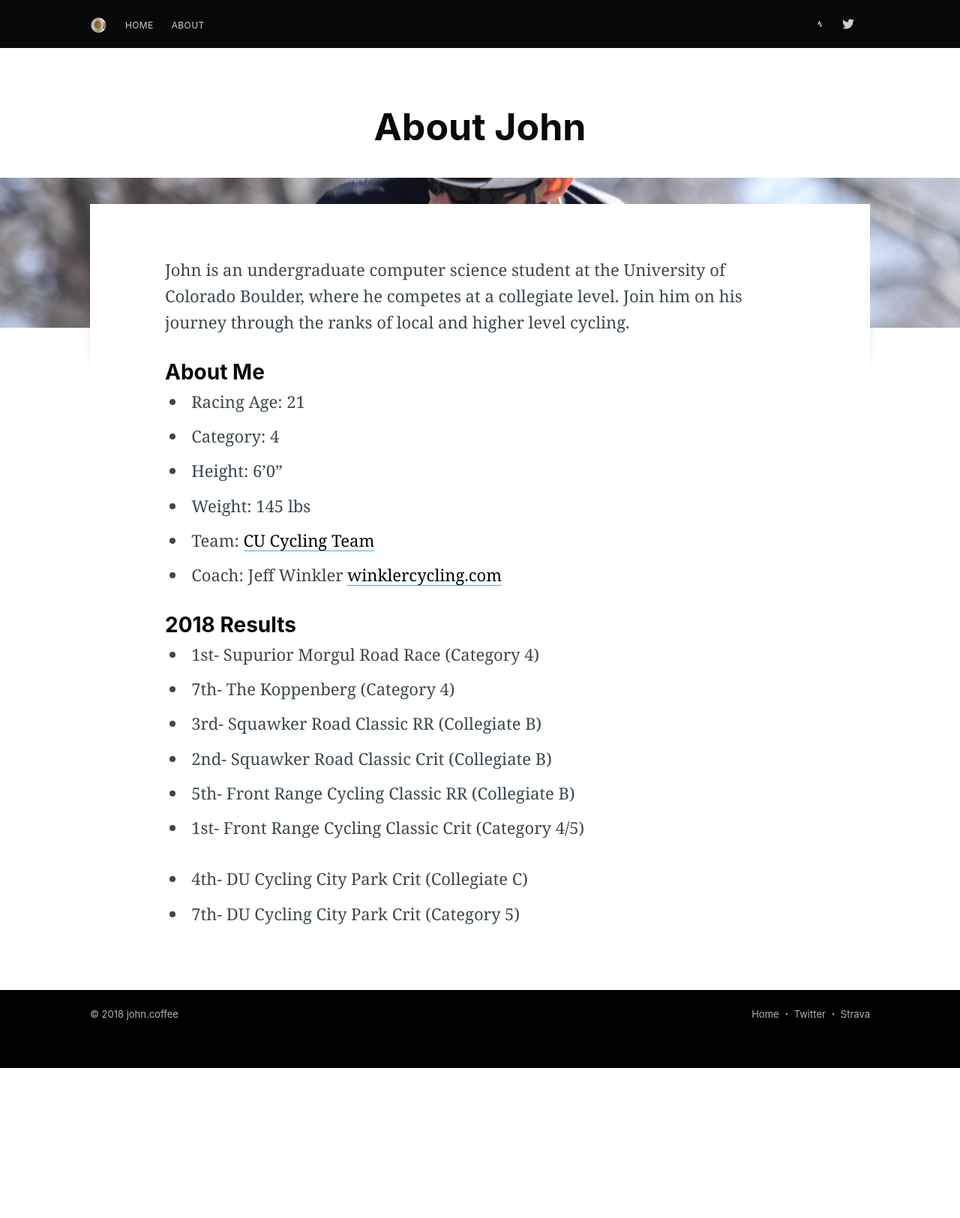
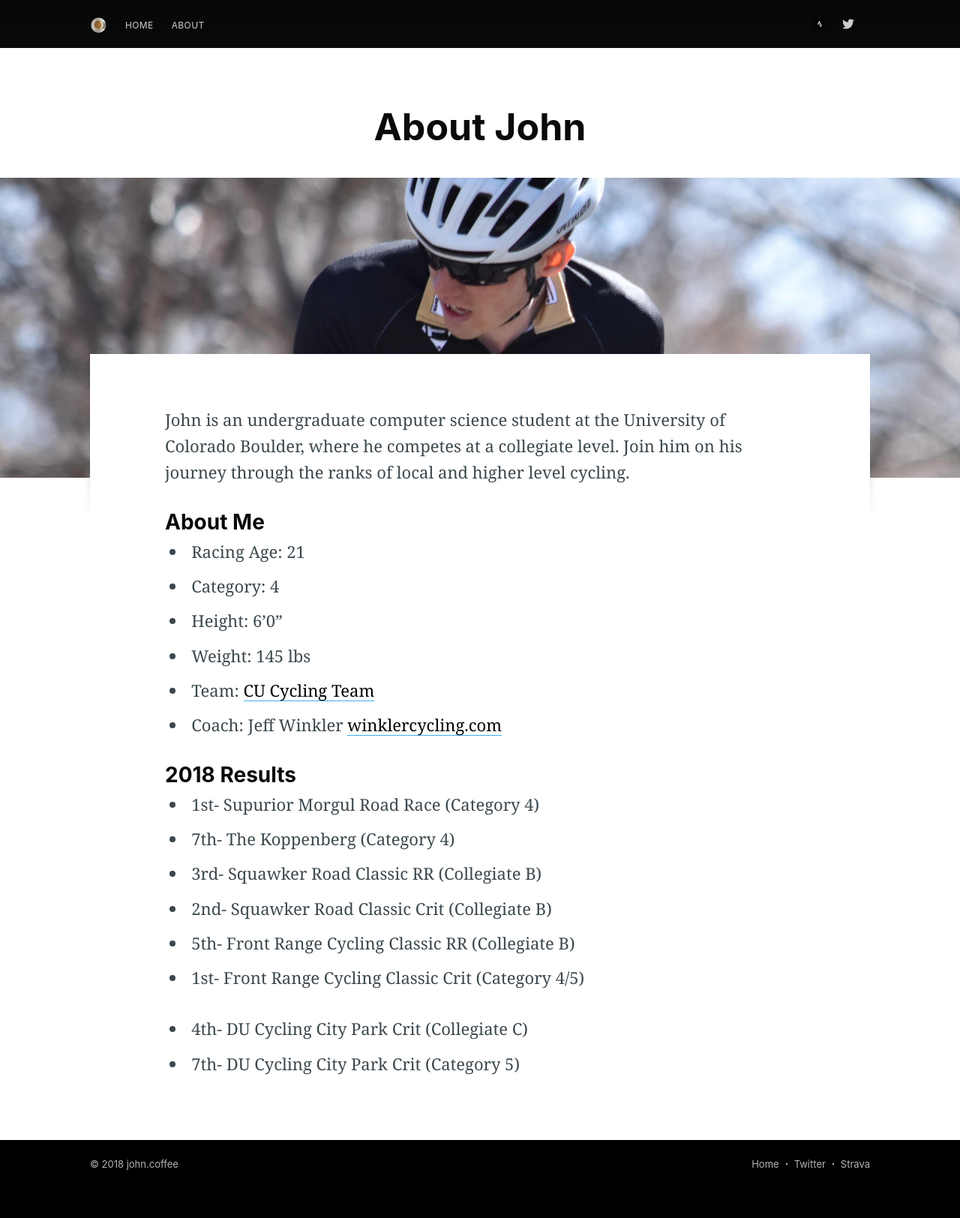
Before and after one commit to johnkeller101/johnkeller101.github.com, a Jekyll site: the page built from about/index.md, in a window 1280 px wide. Shown: the whole page at 75% size. Built offline with Jekyll 4.4.1, drawn with Linux system fonts in a browser that asks for light colours; nearby versions of some CDN libraries; comment, search, counter and statistics services are not loaded; before the commit the page ends 1424 px from its top, so only the background shows below that.

Commit message:
2018.06.01-09.51.18

```diff
--- a/_layouts/page.html
+++ b/_layouts/page.html
@@ -12,10 +12,10 @@ disqus: false
 </header>
 
 <!-- css info to change header height based on what is set in page guidelines -->
-{% if page.cover-height %}
+{% if page.cover-height > 300 %}
 <style>
 .post-full-image {
-    height: {{ page.cover-height }} !important;
+    height: {{ page.cover-height }}px !important;
 }
 </style>
 {% endif %}
--- a/about/index.md
+++ b/about/index.md
@@ -6,7 +6,7 @@ navigation: true
 class: page-template
 subclass: 'post page'
 cover: /assets/images/about-header.jpg
-cover-height: 200px
+cover-height: 400
 ---
 
 John is an undergraduate computer science student at the University of Colorado Boulder, where he competes at a collegiate level. Join him on his journey through the ranks of local and higher level cycling.
```
